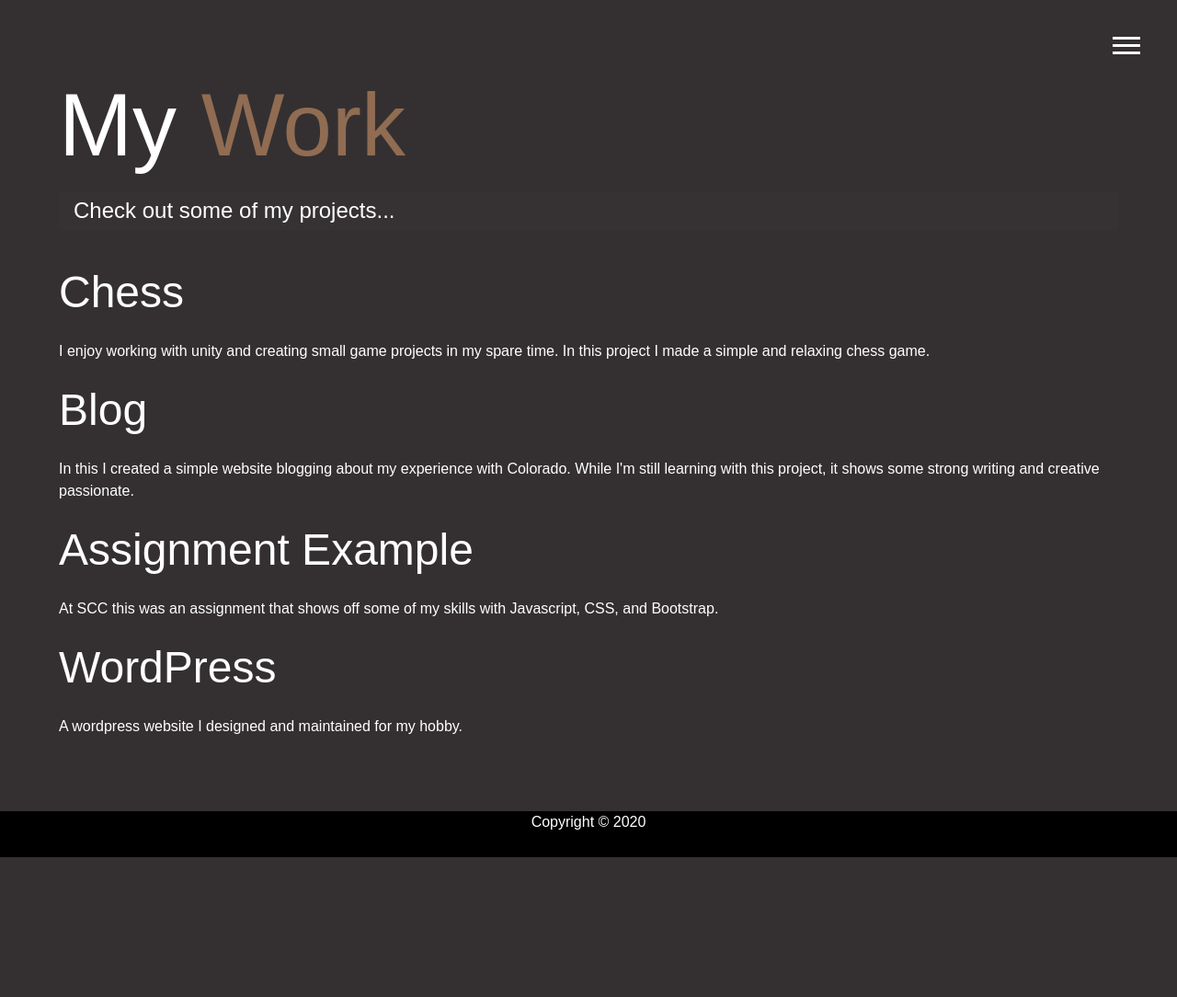
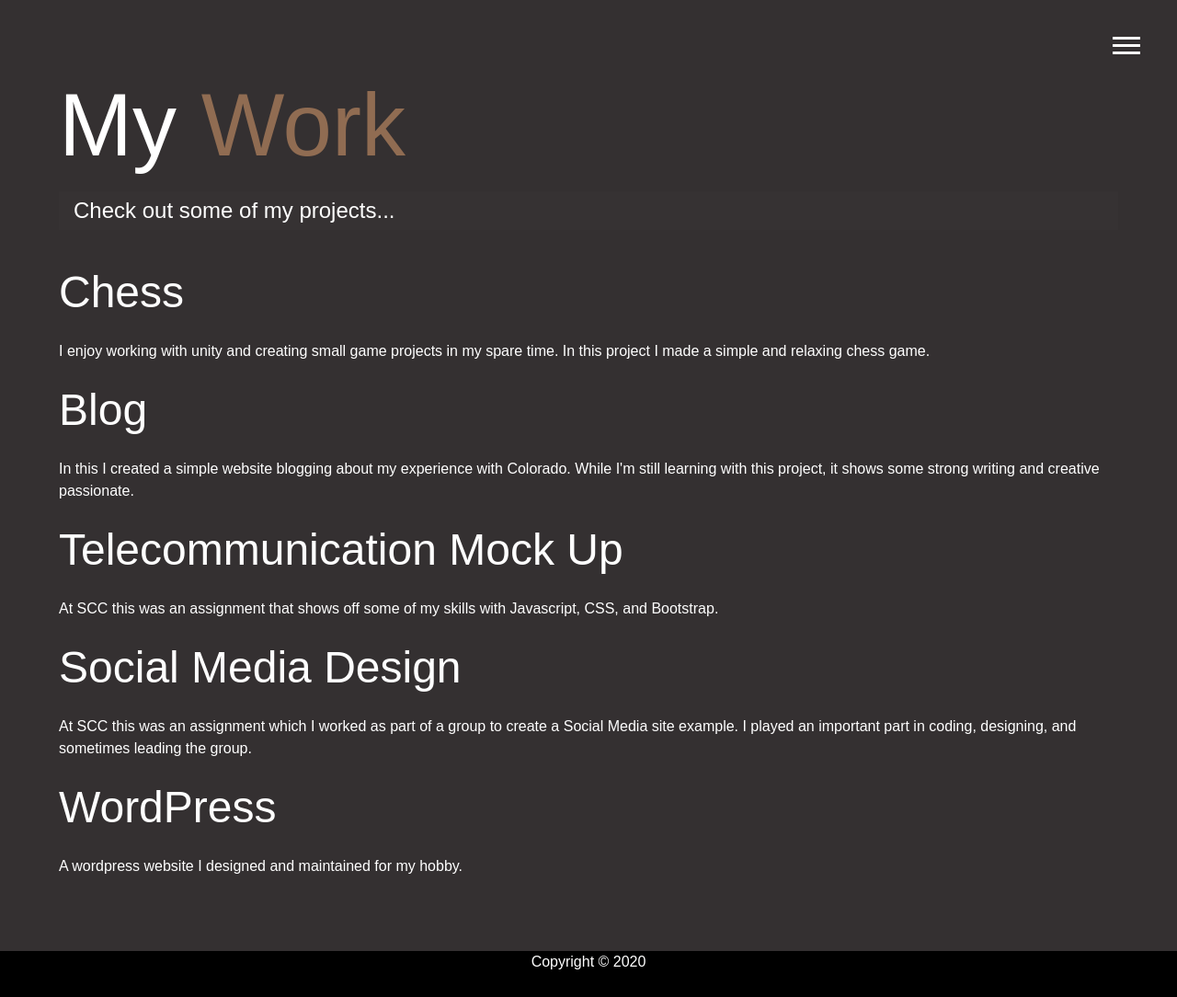
Before and after one commit to airborne17th/airborne17th.github.io, a website: page dist/work.html in a window 1280 px wide. Shown: the whole page at 92% size. Before the commit the page ends 932 px from the top, so only its background shows below. Drawn offline with Linux system fonts and the light colour scheme.

Commit message:
Add files via upload

```diff
--- a/dist/work.html
+++ b/dist/work.html
@@ -58,9 +58,13 @@
                 it shows some strong writing and creative passionate.</p>
         </div>
     <div class="item">
-        <a href="https://1drv.ms/u/s!Am6a8Kq8JpKRhMB4gcP6AGiGqkYtVQ?e=WSgrj6">Assignment Example</a>
+        <a href="https://1drv.ms/u/s!Am6a8Kq8JpKRhMB4gcP6AGiGqkYtVQ?e=WSgrj6">Telecommunication Mock Up</a>
         <p>At SCC this was an assignment that shows off some of my skills with Javascript, CSS, and Bootstrap.</p>
     </div>
+    <div class="item">
+      <a href="https://1drv.ms/u/s!Am6a8Kq8JpKRhMIj0JYinYfeBBOXog?e=6UB4qr">Social Media Design</a>
+      <p>At SCC this was an assignment which I worked as part of a group to create a Social Media site example. I played an important part in coding, designing, and sometimes leading the group.</p>
+  </div>
     <div class="item">
         <a href="https://teamhp555130435.wordpress.com/">WordPress</a>
         <p>A wordpress website I designed and maintained for my hobby.</p>
```
